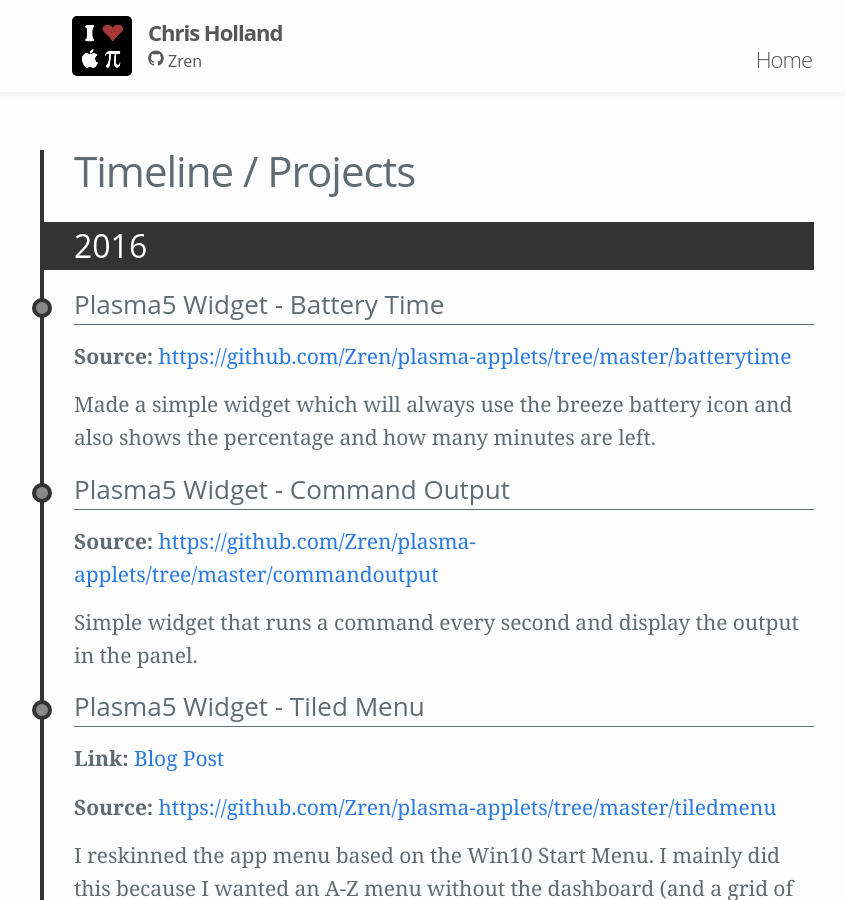
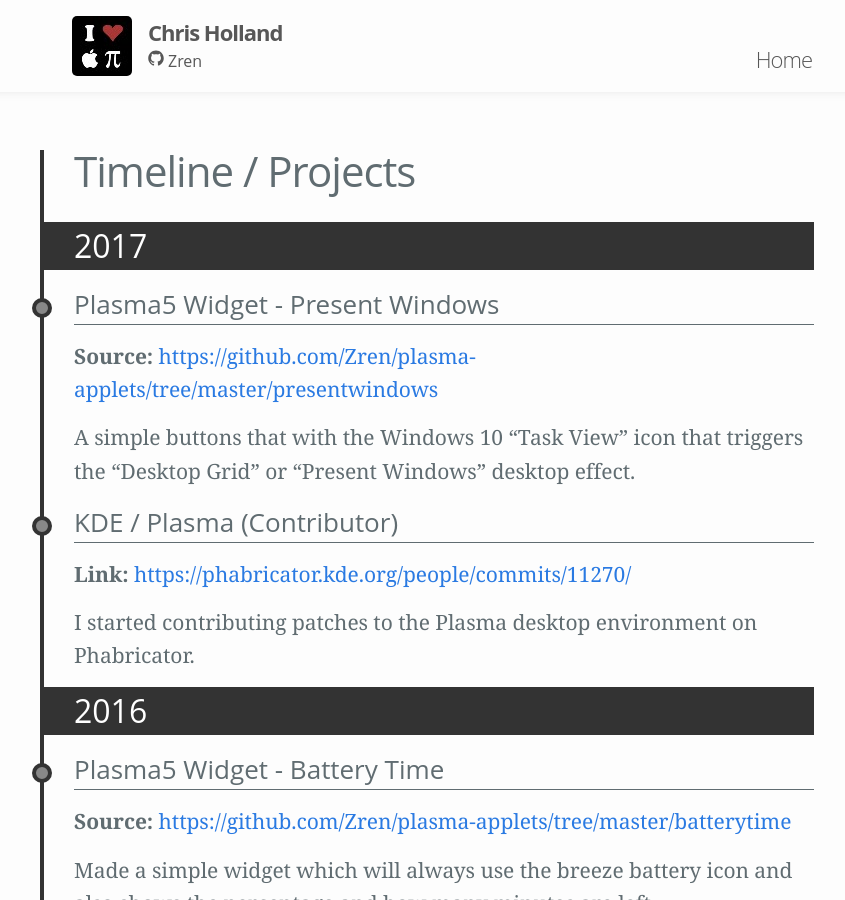
Before and after one commit to Zren/zren.github.io, a Jekyll site: the page built from timeline.md, in a window 1280 px wide and 900 px high. Shown: the whole window, without its empty margins (198-1043 px from the left). Built offline with Jekyll 4.4.1, drawn with Linux system fonts in a browser that asks for light colours.

Commit message:
Start 2017 in the timeline

```diff
--- a/timeline.md
+++ b/timeline.md
@@ -53,6 +53,24 @@
     margin-bottom: 15px;
 }
 </style>
+
+## 2017
+
+
+### Plasma5 Widget - Present Windows
+
+**Source:** <https://github.com/Zren/plasma-applets/tree/master/presentwindows>
+
+A simple buttons that with the Windows 10 "Task View" icon that triggers the "Desktop Grid" or "Present Windows" desktop effect.
+
+
+### KDE / Plasma (Contributor)
+
+**Link:** <https://phabricator.kde.org/people/commits/11270/>
+
+I started contributing patches to the Plasma desktop environment on Phabricator.
+
+
 
 ## 2016
 
```
